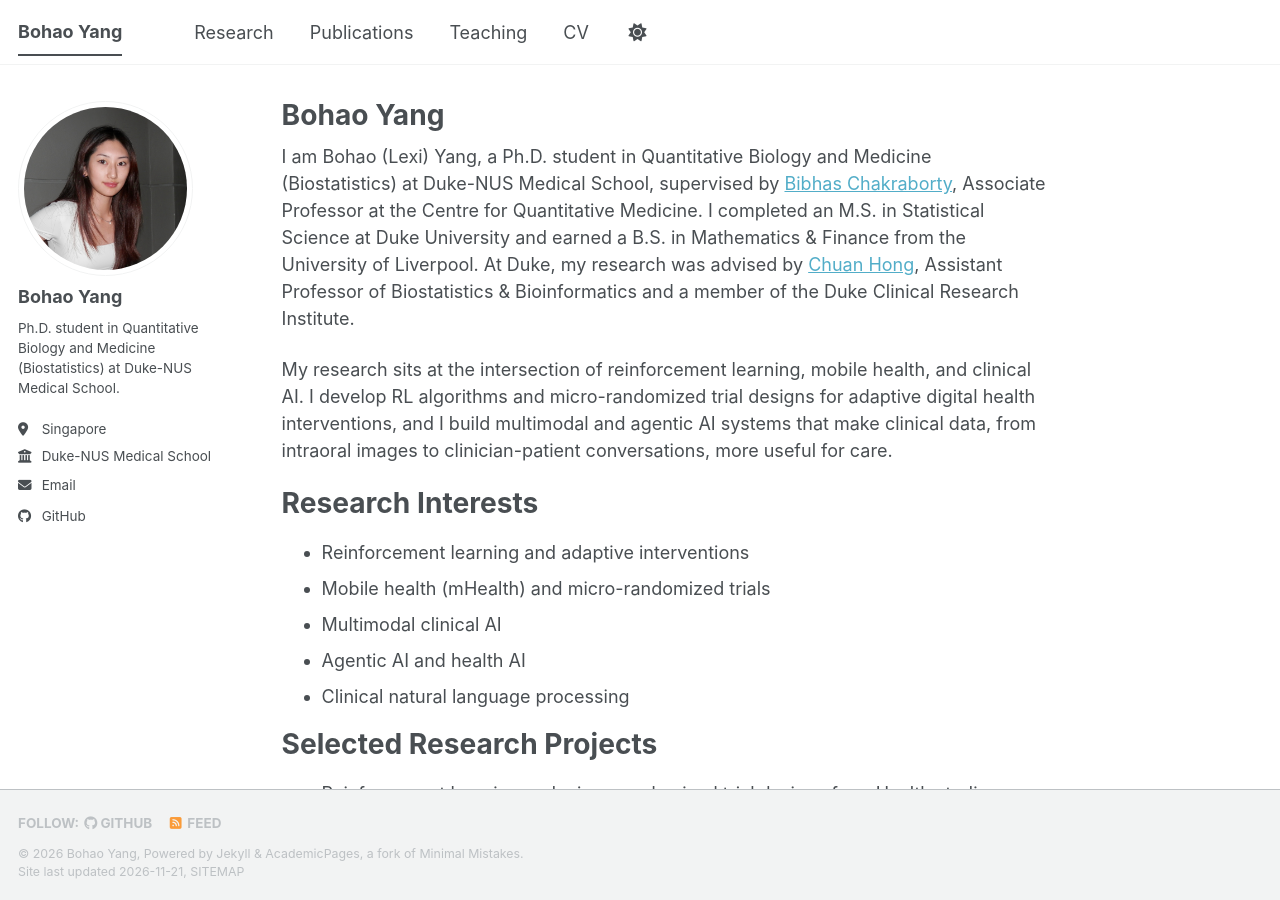
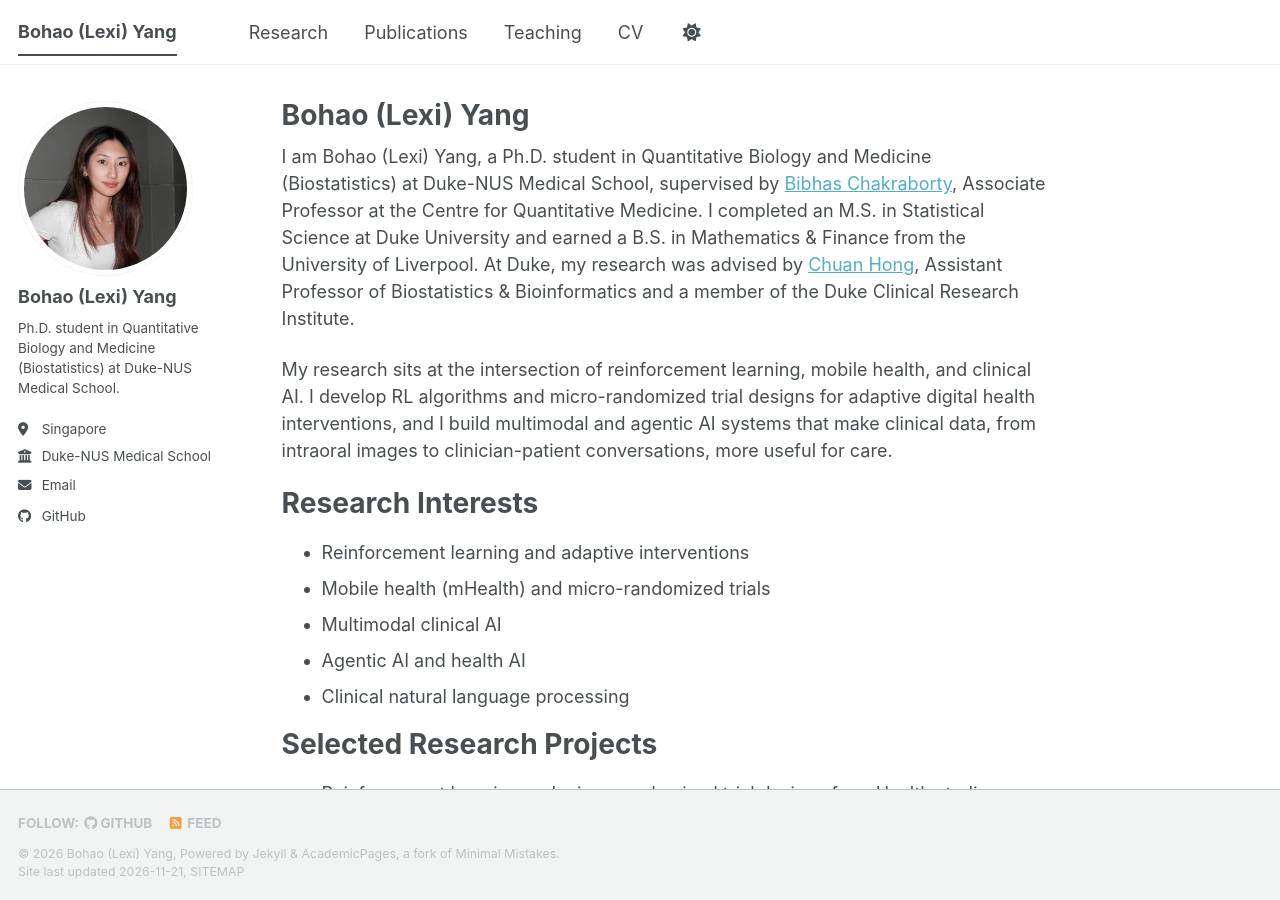
Before and after one commit to bohaoyang1327/bohaoyang1327, a Jekyll site: the page built from _pages/about.md, in a window 1280 px wide and 900 px high. Built offline with Jekyll 4.4.1, drawn with Linux system fonts in a browser that asks for light colours; a script bundle is joined from its source files by our own code; library files that are not in the unit come from our copies.

Commit message:
show name as Bohao (Lexi) Yang
Co-Authored-By: Claude Opus 5.5 <noreply@anthropic.com>
Claude-Session: https://claude.ai/code/session_01HRvBuH7qoDjp6HtVzsuj21

```diff
--- a/_config.yml
+++ b/_config.yml
@@ -9,10 +9,10 @@
 # Basic Site Settings
 locale                   : "en-US"
 site_theme               : "default" # The available themes options are "default", "air", "sunrise", "mint", "dirt" and "contrast"
-title                    : "Bohao Yang"
+title                    : "Bohao (Lexi) Yang"
 title_separator          : "-"
-name                     : &name "Bohao Yang"
-description              : &description "Academic website of Bohao Yang, a Ph.D. student in Quantitative Biology and Medicine (Biostatistics) at Duke-NUS Medical School."   # Update this with a general description of your site, this is the default if not overridden by a page
+name                     : &name "Bohao (Lexi) Yang"
+description              : &description "Academic website of Bohao (Lexi) Yang, a Ph.D. student in Quantitative Biology and Medicine (Biostatistics) at Duke-NUS Medical School."   # Update this with a general description of your site, this is the default if not overridden by a page
 url                      : https://bohaoyang1327.github.io # The base hostname & protocol for your site e.g. "https://[your GitHub username].github.io",
                                                            # or if you already have some other page hosted on Github then use "https://[your GitHub username].github.io/[Your Repo Name]"
 baseurl                  : "/bohaoyang1327" # the subpath for a project site repository
@@ -24,7 +24,7 @@ repository               : "bohaoyang1327/bohaoyang1327"
 author:
   # Biographic information
   avatar           : "profile.png"
-  name             : "Bohao Yang"
+  name             : "Bohao (Lexi) Yang"
   pronouns         : # example: "she/her"
   bio              : "Ph.D. student in Quantitative Biology and Medicine (Biostatistics) at Duke-NUS Medical School."
   location         : "Singapore"
--- a/_pages/about.md
+++ b/_pages/about.md
@@ -1,6 +1,6 @@
 ---
 permalink: /
-title: "Bohao Yang"
+title: "Bohao (Lexi) Yang"
 author_profile: true
 redirect_from:
   - /about/
```
